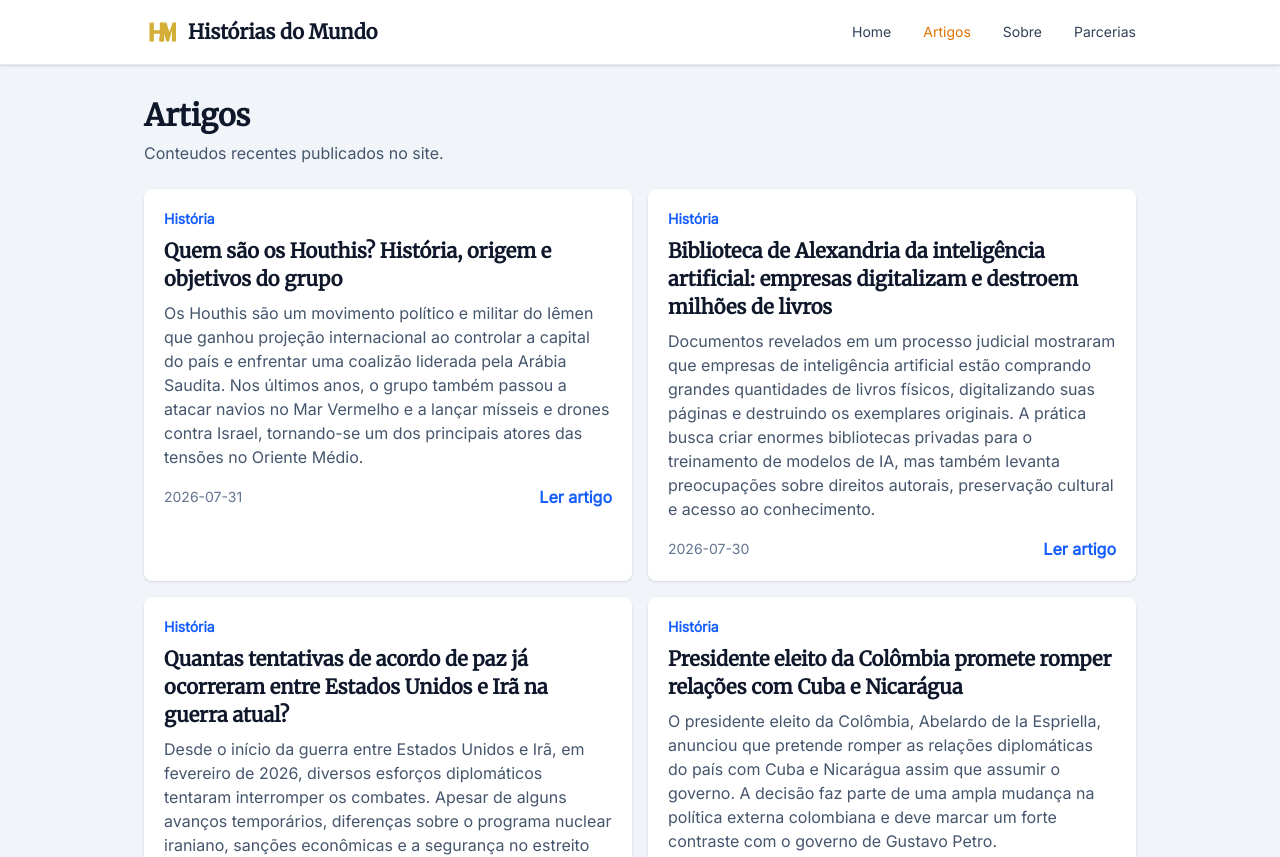
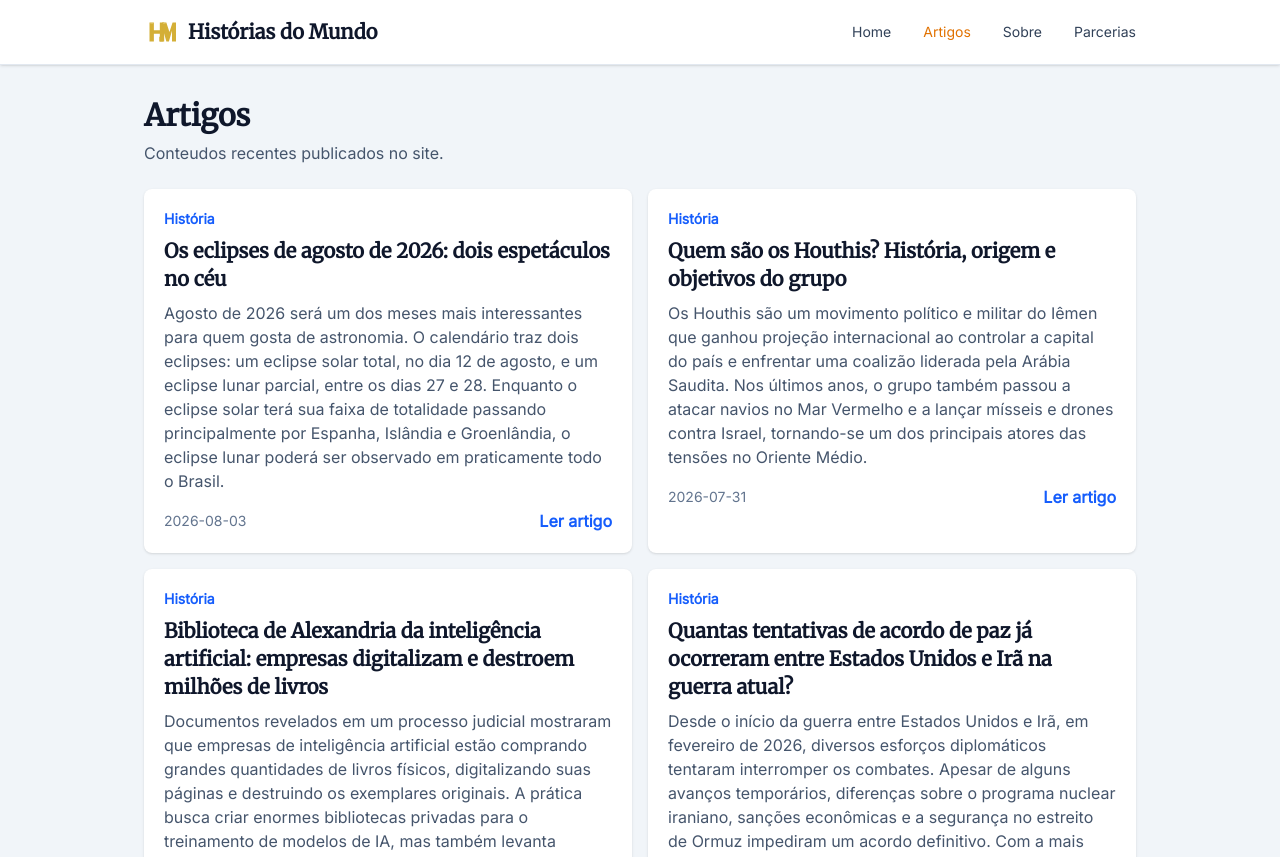
Before and after one commit to jordanlp19/Hist-rias-do-mundo, a React (Vite) app in the folder frontend/: page /artigos in a window 1280 px wide. Shown: the top 857 px of the page. Built offline with nearby package versions, Linux system fonts and the light colour scheme; what tailwind-animations would draw is missing.

Commit message:
Novo artigo eclipse

```diff
--- a/frontend/src/data/articles.js
+++ b/frontend/src/data/articles.js
@@ -12,6 +12,7 @@ import presidColombia from "../assets/articles/PresidColombia.webp";
 import iraeuaPaz from "../assets/articles/negociacoes_paz_eua_ira.webp";
 import bibliotecaIA from "../assets/articles/biblioteca_ia.webp";
 import houthisImage from "../assets/articles/Houthis.webp";
+import eclipseImage from "../assets/articles/eclipse_agosto.webp";
 
 const articles = [
   {
@@ -985,6 +986,53 @@ Reuters - Cobertura dos ataques no Mar Vermelho e das operações militares envo
 
 BBC News - Contexto histórico da guerra civil no Iêmen e da atuação dos Houthis.`,
   },
+
+  {
+    id: 16,
+    title: "Os eclipses de agosto de 2026: dois espetáculos no céu",
+    slug: "Eclipses Agosto 2026",
+    description:
+      "Agosto de 2026 será um dos meses mais interessantes para quem gosta de astronomia. O calendário traz dois eclipses: um eclipse solar total, no dia 12 de agosto, e um eclipse lunar parcial, entre os dias 27 e 28. Enquanto o eclipse solar terá sua faixa de totalidade passando principalmente por Espanha, Islândia e Groenlândia, o eclipse lunar poderá ser observado em praticamente todo o Brasil.",
+    category: "História",
+    image: eclipseImage,
+    date: "2026-08-03",
+    author: "Jordan Lopes",
+    content: `Eclipse solar total em 12 de agosto
+
+O primeiro grande evento do mês acontece em 12 de agosto, quando a Lua passará exatamente entre a Terra e o Sol, produzindo um eclipse solar total.
+
+A faixa de totalidade cruzará regiões da Groenlândia, Islândia, Espanha, uma pequena parte de Portugal e do norte da Rússia. Nessas áreas, o Sol ficará completamente encoberto por até cerca de dois minutos.
+
+Em outras regiões da Europa, do norte da África e da América do Norte, o fenômeno será visto apenas como um eclipse parcial.
+
+No Brasil, o eclipse também será parcial, mas apenas em uma pequena faixa do extremo norte do país, com baixa cobertura do disco solar. Na maior parte do território brasileiro, o evento não será visível.
+
+Para quem observar qualquer eclipse solar, é fundamental utilizar filtros certificados ou óculos próprios para eclipses. Olhar diretamente para o Sol sem proteção pode causar danos permanentes à visão.
+
+Eclipse lunar parcial em 27 e 28 de agosto
+
+Pouco mais de duas semanas depois, ocorrerá um eclipse lunar parcial, durante a noite de 27 para 28 de agosto.
+
+Diferentemente do eclipse solar, esse fenômeno poderá ser acompanhado por praticamente todo o Brasil. Durante o evento, a Terra ficará entre o Sol e a Lua, fazendo com que parte do disco lunar entre na sombra do nosso planeta.
+
+Em muitas cidades brasileiras, mais de 90% da Lua ficará coberta pela sombra terrestre, criando um espetáculo muito próximo de um eclipse total.
+
+Ao contrário dos eclipses solares, os eclipses lunares podem ser observados a olho nu sem qualquer risco. Binóculos e telescópios apenas ajudam a visualizar melhor os detalhes da superfície lunar.
+
+Um mês especial para observar o céu
+
+Além dos eclipses, agosto de 2026 também será marcado por outros eventos astronômicos importantes, como o pico da chuva de meteoros Perseidas e diversas aproximações aparentes entre planetas.
+
+A combinação desses fenômenos torna agosto um dos melhores meses do ano para quem deseja observar o céu, seja a olho nu ou utilizando equipamentos simples.
+
+Fontes:
+
+NASA - Informações oficiais sobre os eclipses de 2026 e mapas de visibilidade.
+
+Time and Date - Calendário mundial de eclipses e horários de visibilidade no Brasil.
+
+Space.com - Guia dos principais eventos astronômicos de agosto de 2026.`,
+  },
 ];
 
 export default articles;
```
Also changed, not shown: frontend/src/assets/articles/eclipse_agosto.webp (added).
